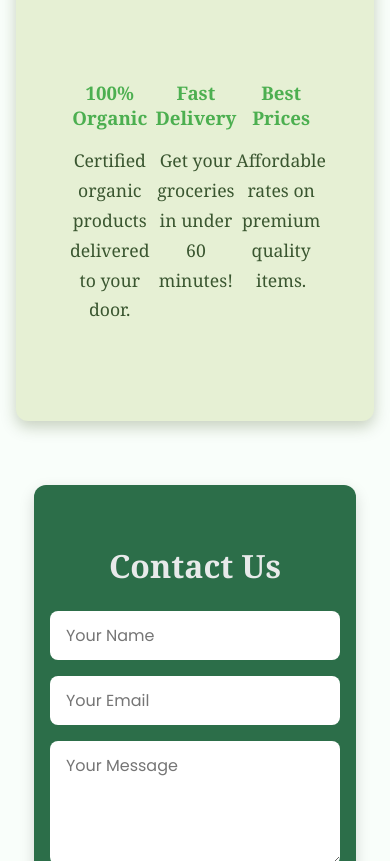
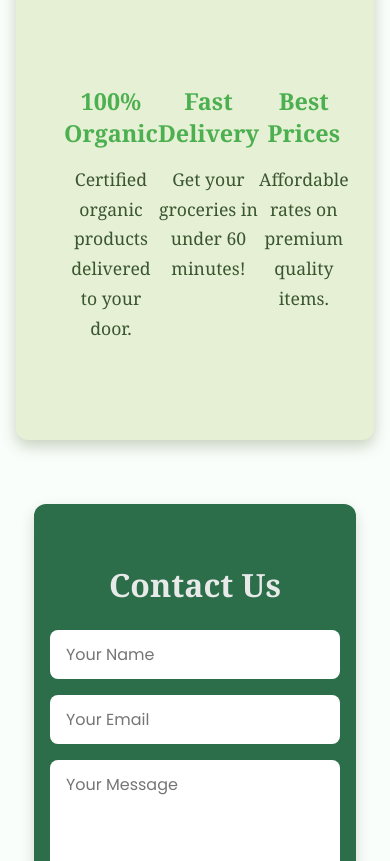
Before and after one commit to Shrriman/FreshGrocer, a plain HTML site: page index.html in a window 390 px wide. Shown: the part 9552-10413 px from the top of the page. Drawn offline with Linux system fonts and the light colour scheme.

Commit message:
Update index.html

```diff
--- a/index.html
+++ b/index.html
@@ -331,6 +331,9 @@
     justify-content: center;
       align-items: center;
     }
+    .features div {
+      font-size: 20px;
+    }
   }
 </style>
 </head>
```
